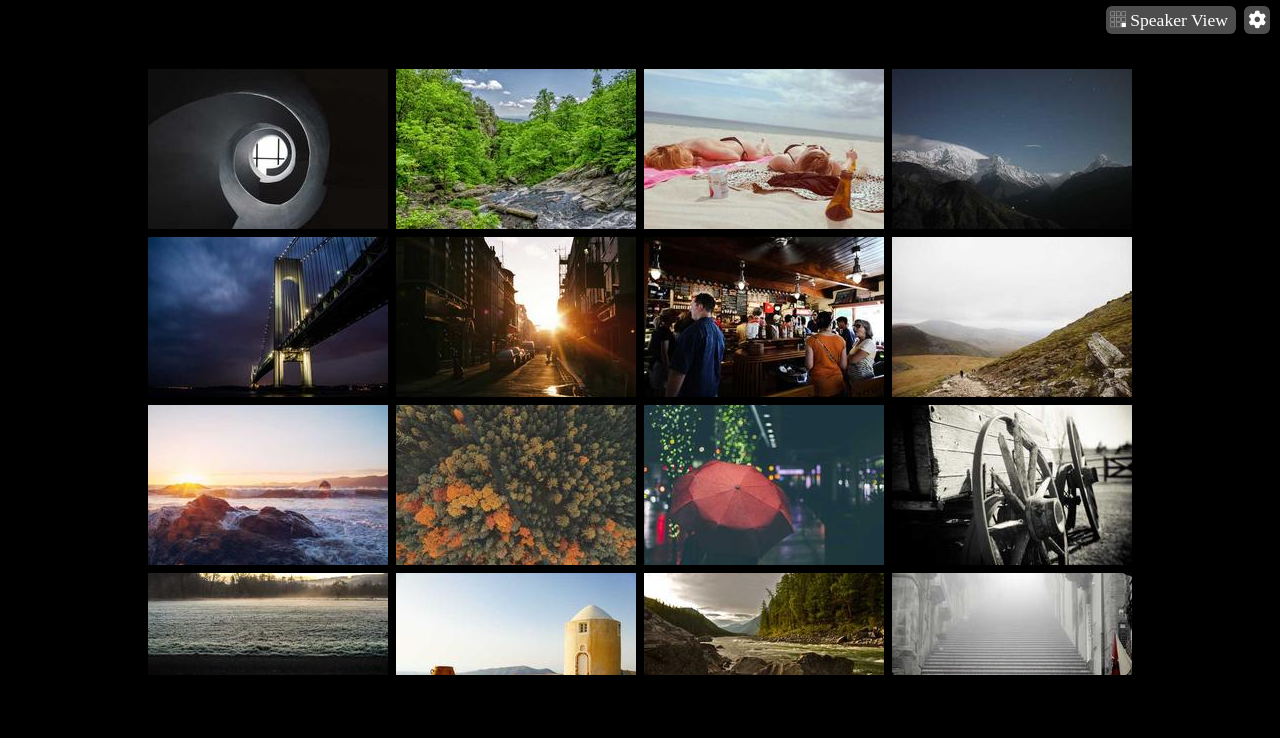
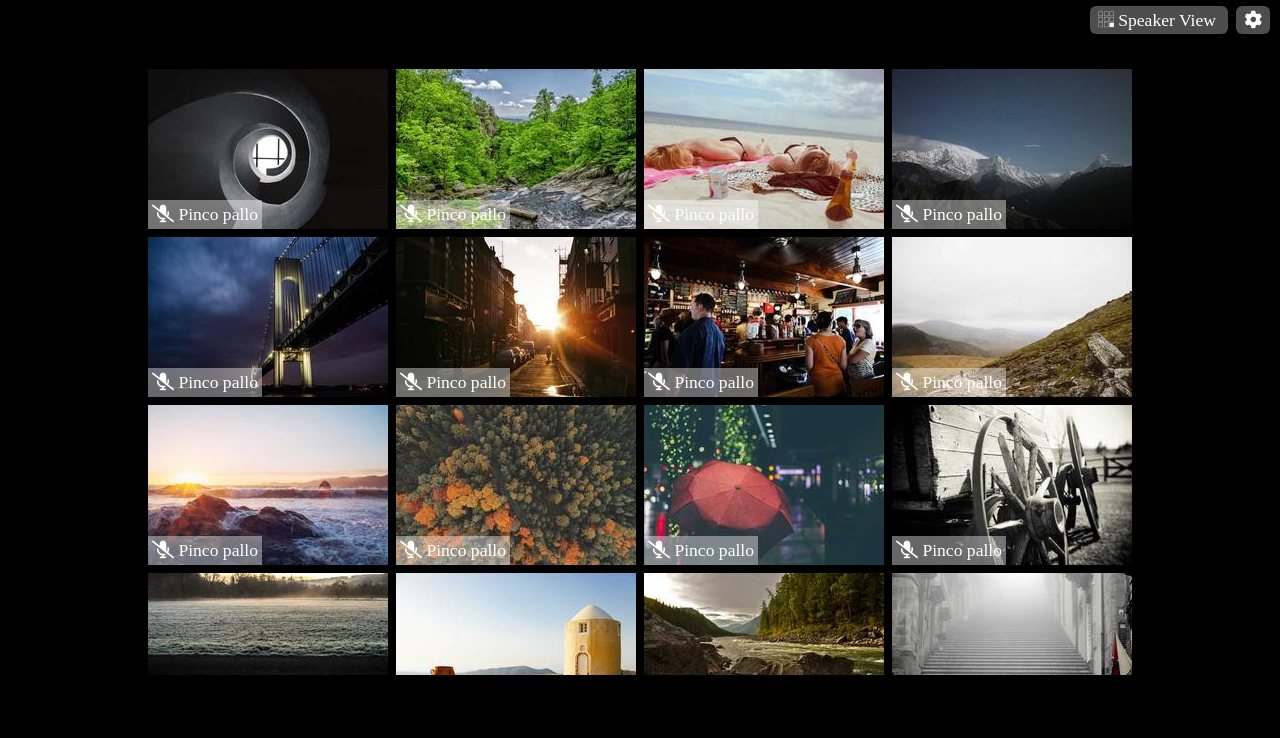
Before and after one commit to danieleangeletti/html-css-zoom, a plain HTML site: page index.html in a window 1280 px wide. Shown: the top 738 px of the page. Drawn offline with Linux system fonts and the light colour scheme.

Commit message:
main terminato

```diff
--- a/css/style.css
+++ b/css/style.css
@@ -8,7 +8,6 @@
     GENERAL
 */
 .settings-style {
-    color: white;
     font-size: 1.1em;
     padding: 4px;
     background-color: rgba(255, 255, 255, 0.3);
@@ -33,6 +32,8 @@ main {
 
 .settings a {
     text-decoration: none;
+    color: white;
+    padding: 4px;
 }
 
 #settings-icon {
@@ -53,6 +54,17 @@ main {
     width: 240px;
     height: 160px;
     margin: 4px;
+    position: relative;
+}
+
+.pinco-pallo-label {
+    color: white;
+    position: absolute;
+    left: 0;
+    bottom: 0;
+    font-size: 1.1em;
+    padding: 4px;
+    background-color: rgba(255, 255, 255, 0.4);
 }
 
 /*
--- a/index.html
+++ b/index.html
@@ -3,7 +3,7 @@
     <head>
         <meta charset="UTF-8">
         <meta name="viewport" content="width=device-width, initial-scale=1.0">
-        <title>Zoo</title>
+        <title>Zoom</title>
 
         <!-- CSS -->
         <link rel="stylesheet" href="./css/style.css">
@@ -14,98 +14,134 @@
     <body>
         <main>
             <span class="settings">
-                <a href="">
                     <span id="speaker-view" class="settings-style">
-                        <i class="fa-brands fa-buromobelexperte"></i> Speaker View
+                        <a href=""><i class="fa-brands fa-buromobelexperte"></i> Speaker View</a>
                     </span>
-                </a>
 
-                <a href="">
                     <span id="settings-icon" class="settings-style">
-                        <i class="fa-solid fa-gear"></i>
+                        <a href=""><i class="fa-solid fa-gear"></i></a>
                     </span>
-                </a>
             </span>
 
             <div class="pinco-pallo-container">
                 <div class="pinco-pallo">
                     <img src="./img/679-240x160.jpg" alt="1">
+
+                    <span class="pinco-pallo-label"><i class="fa-solid fa-microphone-slash"></i> Pinco pallo</span>
                 </div>
 
                 <div class="pinco-pallo">
                     <img src="./img/2.jpeg" alt="2">
+
+                    <span class="pinco-pallo-label"><i class="fa-solid fa-microphone-slash"></i> Pinco pallo</span>
                 </div>
 
                 <div class="pinco-pallo">
                     <img src="./img/3.jpeg" alt="3">
+
+                    <span class="pinco-pallo-label"><i class="fa-solid fa-microphone-slash"></i> Pinco pallo</span>
                 </div>
 
                 <div class="pinco-pallo">
                     <img src="./img/4.jpeg" alt="4">
+
+                    <span class="pinco-pallo-label"><i class="fa-solid fa-microphone-slash"></i> Pinco pallo</span>
                 </div>
 
                 <div class="pinco-pallo">
                     <img src="./img/5.jpeg" alt="5">
+
+                    <span class="pinco-pallo-label"><i class="fa-solid fa-microphone-slash"></i> Pinco pallo</span>
                 </div>
 
                 <div class="pinco-pallo">
                     <img src="./img/6.jpeg" alt="6">
+
+                    <span class="pinco-pallo-label"><i class="fa-solid fa-microphone-slash"></i> Pinco pallo</span>
                 </div>
 
                 <div class="pinco-pallo">
                     <img src="./img/7.jpeg" alt="7">
+
+                    <span class="pinco-pallo-label"><i class="fa-solid fa-microphone-slash"></i> Pinco pallo</span>
                 </div>
 
                 <div class="pinco-pallo">
                     <img src="./img/8.jpeg" alt="8">
+
+                    <span class="pinco-pallo-label"><i class="fa-solid fa-microphone-slash"></i> Pinco pallo</span>
                 </div>
 
                 <div class="pinco-pallo">
                     <img src="./img/9.jpeg" alt="9">
+
+                    <span class="pinco-pallo-label"><i class="fa-solid fa-microphone-slash"></i> Pinco pallo</span>
                 </div>
 
                 <div class="pinco-pallo">
                     <img src="./img/10.jpeg" alt="10">
+
+                    <span class="pinco-pallo-label"><i class="fa-solid fa-microphone-slash"></i> Pinco pallo</span>
                 </div>
 
                 <div class="pinco-pallo">
                     <img src="./img/11.jpeg" alt="11">
+
+                    <span class="pinco-pallo-label"><i class="fa-solid fa-microphone-slash"></i> Pinco pallo</span>
                 </div>
 
                 <div class="pinco-pallo">
                     <img src="./img/12.jpeg" alt="12">
+
+                    <span class="pinco-pallo-label"><i class="fa-solid fa-microphone-slash"></i> Pinco pallo</span>
                 </div>
 
                 <div class="pinco-pallo">
                     <img src="./img/13.jpeg" alt="13">
+
+                    <span class="pinco-pallo-label"><i class="fa-solid fa-microphone-slash"></i> Pinco pallo</span>
                 </div>
 
                 <div class="pinco-pallo">
                     <img src="./img/14.jpeg" alt="14">
+
+                    <span class="pinco-pallo-label"><i class="fa-solid fa-microphone-slash"></i> Pinco pallo</span>
                 </div>
 
                 <div class="pinco-pallo">
                     <img src="./img/15.jpeg" alt="15">
+
+                    <span class="pinco-pallo-label"><i class="fa-solid fa-microphone-slash"></i> Pinco pallo</span>
                 </div>
 
                 <div class="pinco-pallo">
                     <img src="./img/16.jpeg" alt="16">
+
+                    <span class="pinco-pallo-label"><i class="fa-solid fa-microphone-slash"></i> Pinco pallo</span>
                 </div>
 
                 <div class="pinco-pallo">
                     <img src="./img/17.jpeg" alt="17">
+
+                    <span class="pinco-pallo-label"><i class="fa-solid fa-microphone-slash"></i> Pinco pallo</span>
                 </div>
 
                 <div class="pinco-pallo">
                     <img src="./img/18.jpeg" alt="18">
+
+                    <span class="pinco-pallo-label"><i class="fa-solid fa-microphone-slash"></i> Pinco pallo</span>
                 </div>
 
                 <div class="pinco-pallo">
                     <img src="./img/19.jpeg" alt="19">
+
+                    <span class="pinco-pallo-label"><i class="fa-solid fa-microphone-slash"></i> Pinco pallo</span>
                 </div>
 
                 <div class="pinco-pallo">
                     <img src="./img/20.jpeg" alt="20">
+
+                    <span class="pinco-pallo-label"><i class="fa-solid fa-microphone-slash"></i> Pinco pallo</span>
                 </div>
             </div>
         </main>
```
Also changed, not shown: img/17.jpeg (added).
